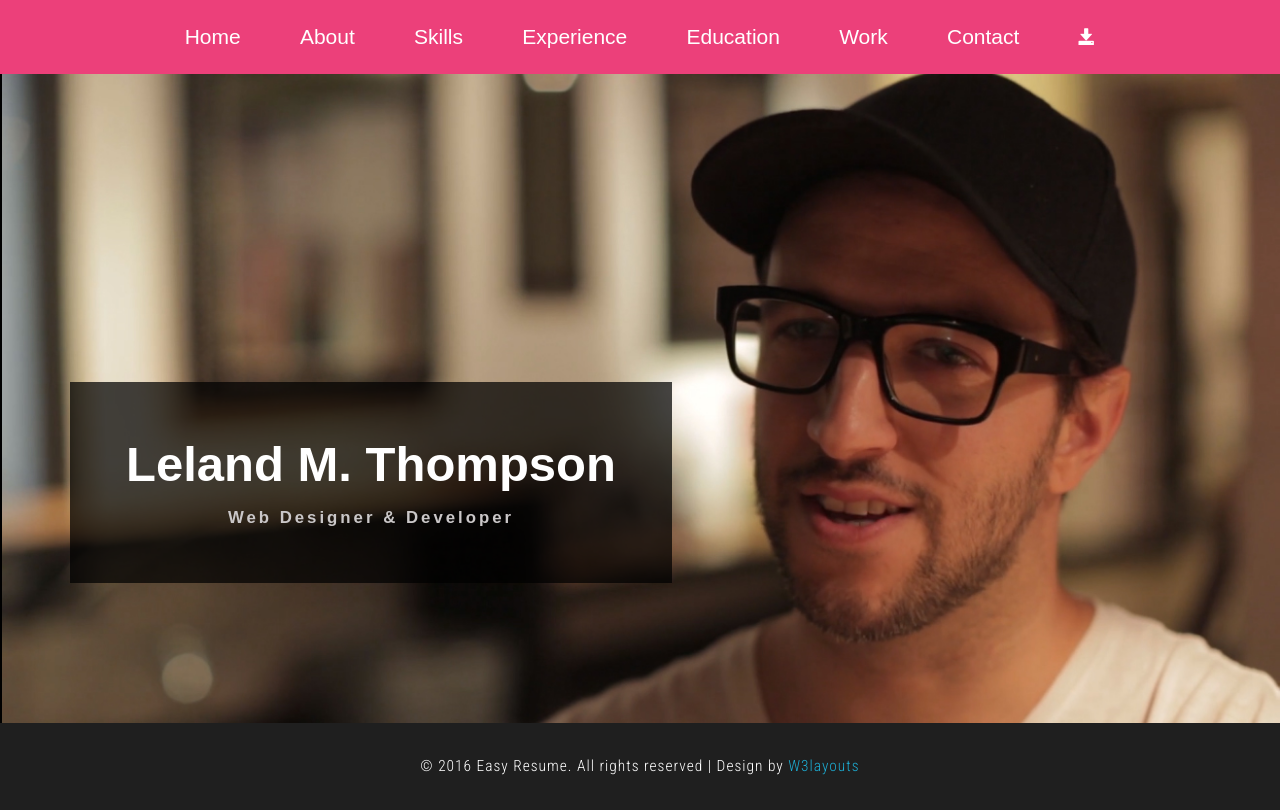
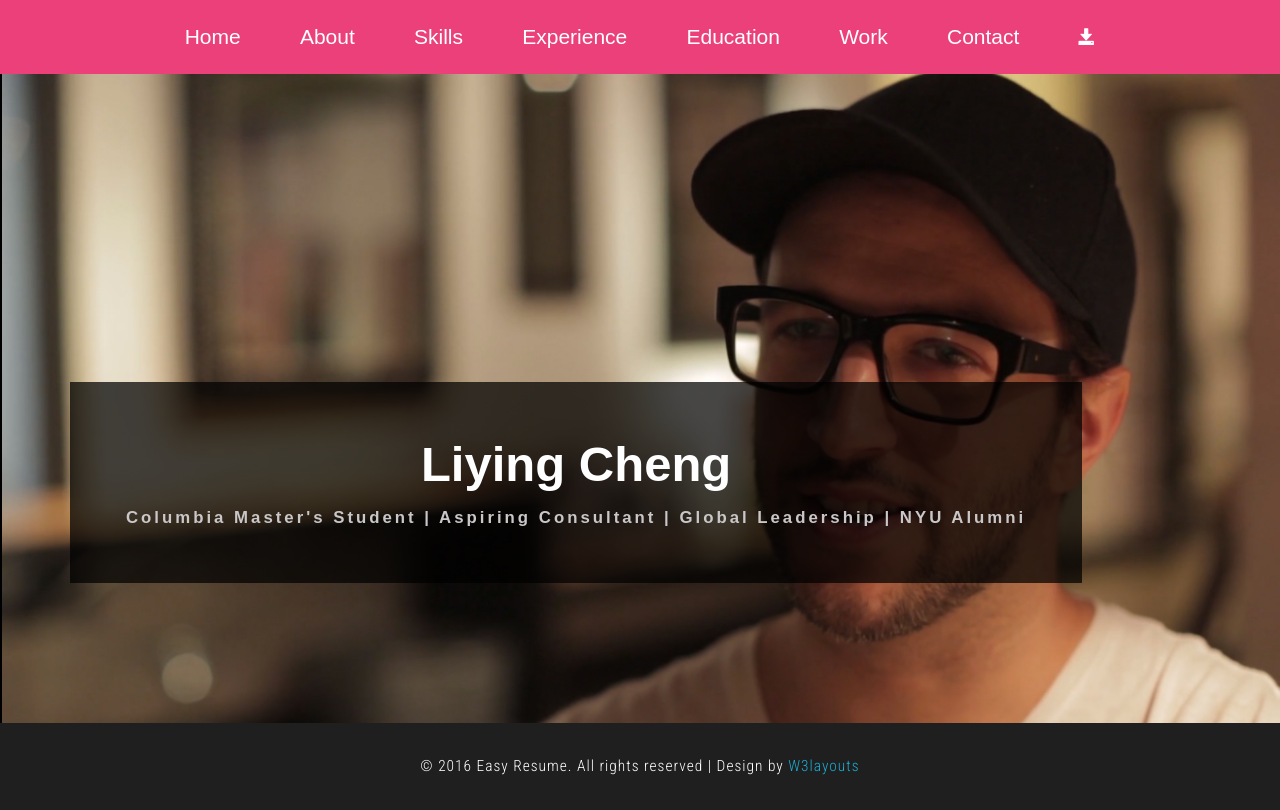
Before and after one commit to chengliying/ChengLiying.github.io, a plain HTML site: page index.html in a window 1280 px wide. Drawn offline with Linux system fonts and the light colour scheme; files whose address does not match are found by name; a web font is replaced by a local one.

Commit message:
i updated the main screen name to my name

```diff
--- a/index.html
+++ b/index.html
@@ -59,8 +59,8 @@ License URL: http://creativecommons.org/licenses/by/3.0/
 	<div class="video" data-vide-bg="video/cv">
 		<div class="container">
 			<div class="banner-text agileinfo-text">
-				<h1>Leland M. Thompson</h1>
-				<h6>Web Designer & Developer</h6>
+				<h1>Liying Cheng</h1>
+				<h6>Columbia Master's Student | Aspiring Consultant | Global Leadership | NYU Alumni</h6>
 			</div>
 		</div>
 	</div>
@@ -80,8 +80,8 @@ License URL: http://creativecommons.org/licenses/by/3.0/
 							<img src="images/img1.jpg" class="img-responsive" alt=""/>
 						</div>
 						<div class="col-md-8 about-right wthree">
-							<h3>Hi, i'm <span>Leland M. Thompson </span></h3>
-							<h4>Web Designer & Developer </h4>
+							<h3>Hi, i'm <span>Liying Cheng </span></h3>
+							<h4> Columbia Master's Student | Aspiring Consultant | Global Leadership | NYU Alumni </h4>
 							<ul class="address">
 								<li>
 									<ul class="agileits-address-text ">
```
